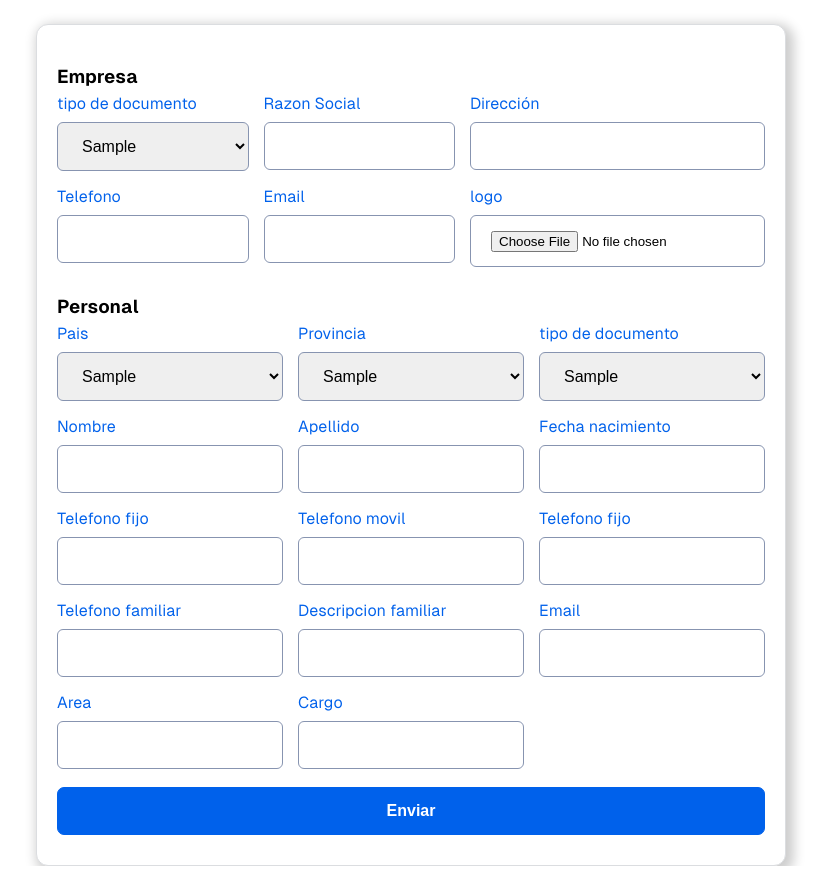
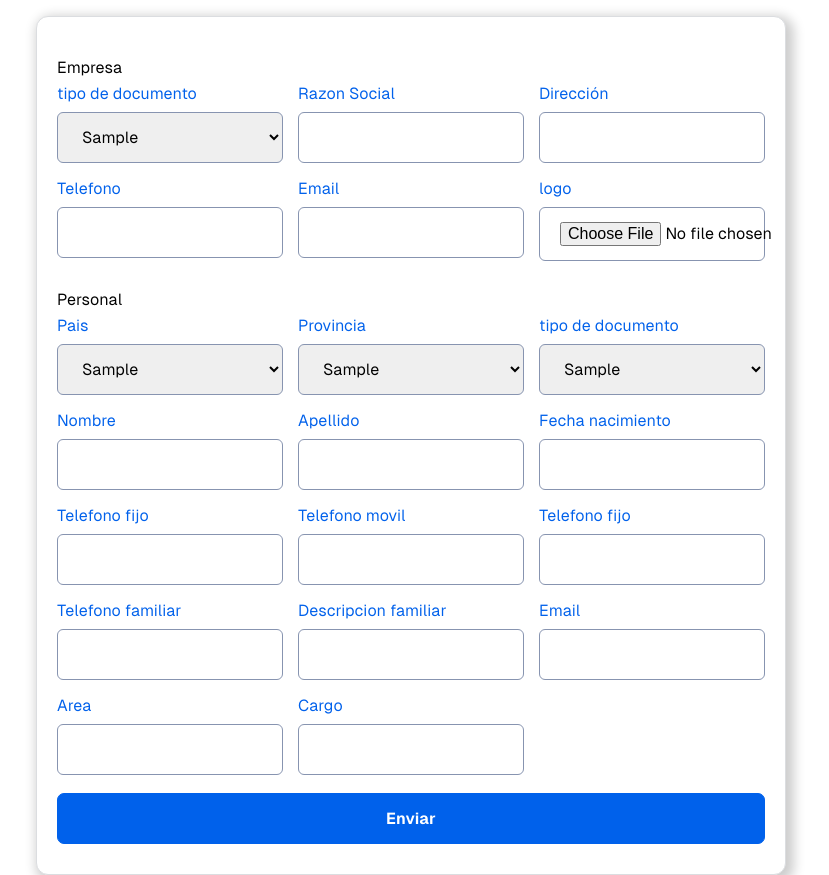
Before and after one commit to Abiu77/odontology, a PHP site: page /pages/config.php in a window 1280 px wide. Shown: the whole page, without its empty margins (229-1058 px from the left). Run offline with PHP 8.4, Linux system fonts and the light colour scheme; tables that the repository leaves empty or names only in its code hold one stand-in row (values such as "Sample post").

Commit message:
add: css reset

```diff
--- a/css/index.css
+++ b/css/index.css
@@ -1,17 +1,22 @@
 * {
+  min-width: 0;
+  font: inherit;
+}
+
+*,
+*::before,
+*::after {
   box-sizing: border-box;
-  padding: 0;
-  margin: 0;
 }
 
 html {
   font-family: "Geist Sans";
   color-scheme: light;
-  -webkit-text-size-adjust: 100%;
-  -ms-text-size-adjust: 100%;
 }
 
 body {
+  margin: 0;
+  min-height: 100dvh;
   width: 100%;
   margin: 0px auto;
   display: flex;
@@ -43,3 +48,16 @@ a {
 li {
   list-style: none;
 }
+
+h1,
+h2,
+h3,
+h4,
+h5,
+h6 {
+  text-wrap: balance;
+}
+
+p {
+  text-wrap: pretty;
+}
```
